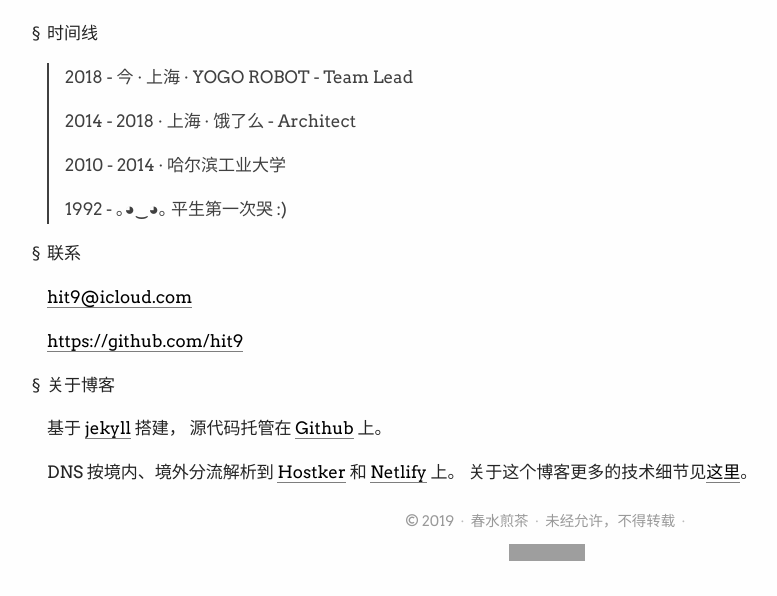
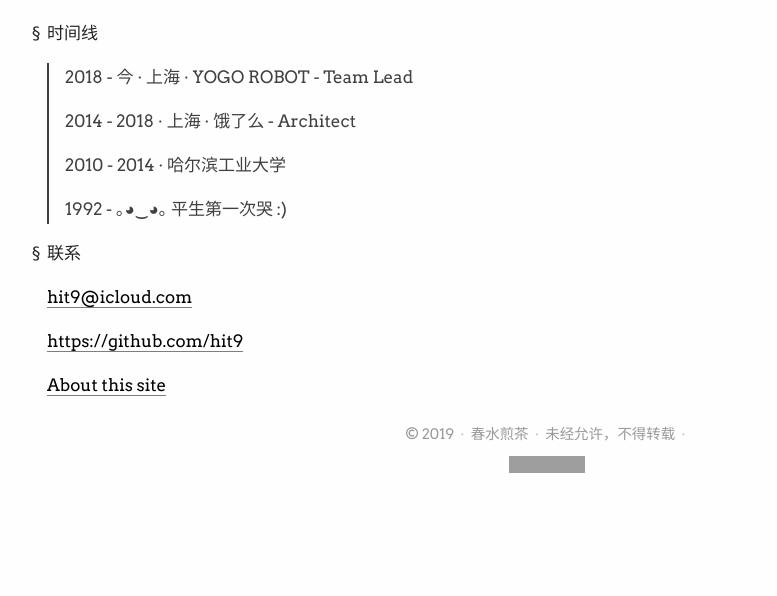
Before and after one commit to gfphoto/writings.sh, a Jekyll site: the page built from about.md, in a window 1280 px wide. Shown: the part 974-1570 px from the top of the page, without its empty margins (93-870 px from the left). Built offline with Jekyll 4.4.1, drawn with Linux system fonts in a browser that asks for light colours; some web fonts are replaced; after the commit the page ends 1482 px from its top, so only the background shows below that; grey boxes are pictures that could not be loaded.

Commit message:
Updates README

```diff
--- a/about.md
+++ b/about.md
@@ -25,11 +25,4 @@ id: about
 
 [https://github.com/hit9](https://github.com/hit9){:target="_blank"}
 
-<span class="heading-anchor">§</span> 关于博客
-
-基于 [jekyll](https://jekyllrb.com/) 搭建，
-源代码托管在 [Github](https://github.com/hit9/writings.sh) 上。
-
-DNS 按境内、境外分流解析到 [Hostker](https://i.zhujike.com/flag/13188) 和
-[Netlify](https://app.netlify.com/sites/writings-sh/deploys) 上。
-关于这个博客更多的技术细节见[这里](https://github.com/hit9/writings.sh#about-this-site)。
+[About this site](https://github.com/hit9/writings.sh#writingssh)
```
